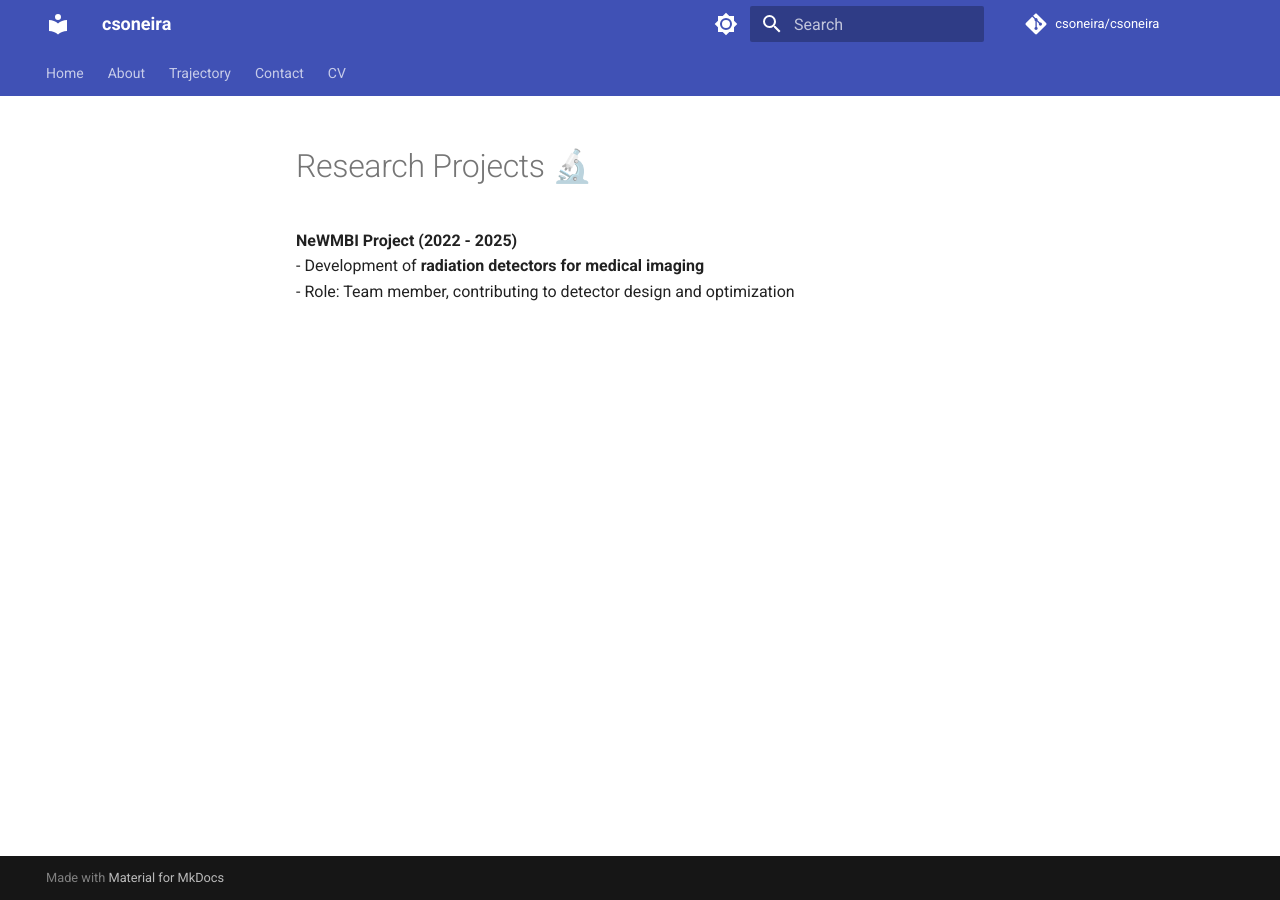
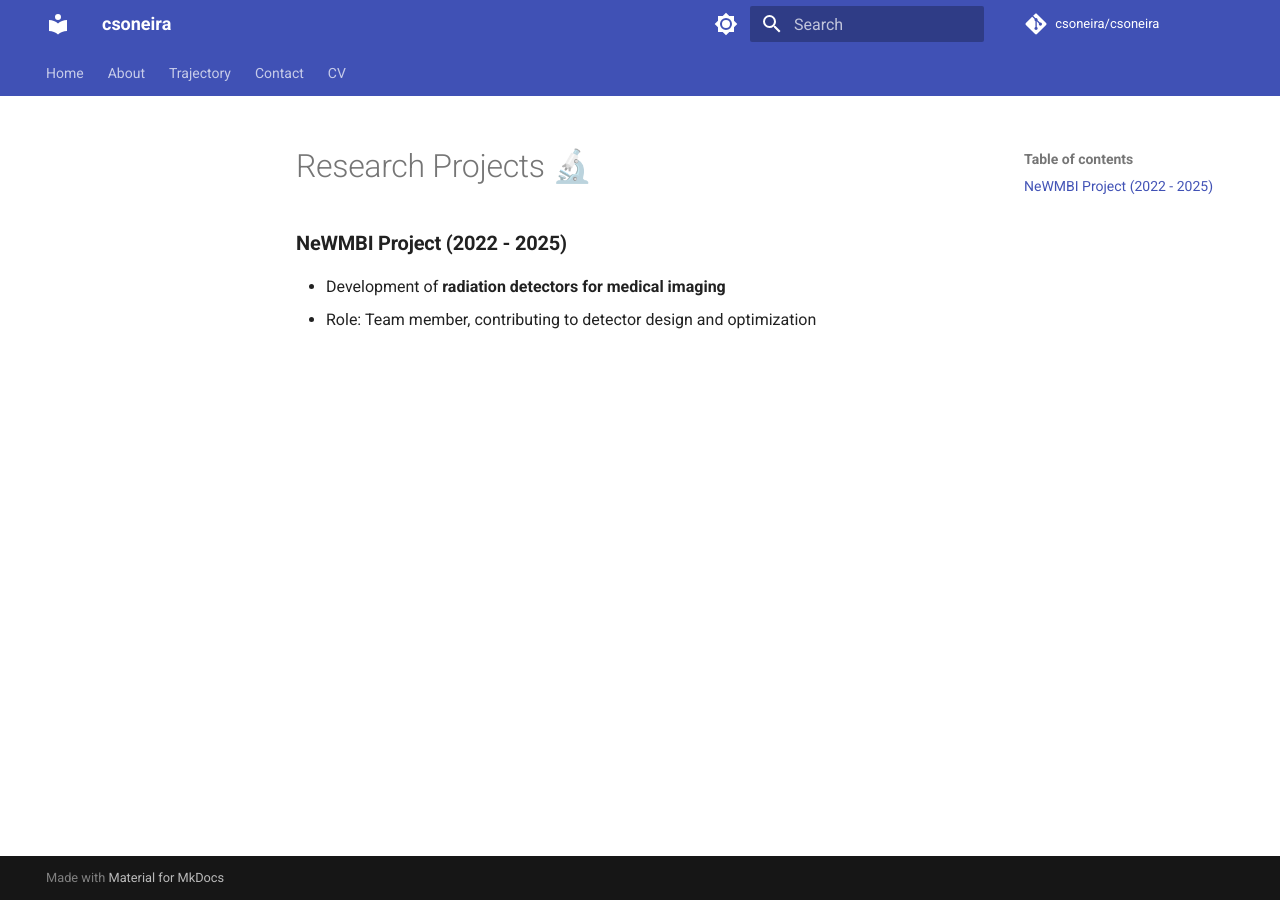
Before and after one commit to csoneira/csoneira, an MkDocs documentation site: the page built from docs/trajectory/project.md, in a window 1280 px wide. Built offline with MkDocs 1.6.1 and Material for MkDocs 9.7.7, drawn with Linux system fonts in a browser that asks for light colours; comment, search, counter and statistics services are not loaded.

Commit message:
Update project.md

```diff
--- a/docs/trajectory/project.md
+++ b/docs/trajectory/project.md
@@ -1,5 +1,5 @@
 # Research Projects 🔬
 
-**NeWMBI Project (2022 - 2025)**
+### **NeWMBI Project (2022 - 2025)**
 - Development of **radiation detectors for medical imaging**
 - Role: Team member, contributing to detector design and optimization
```
